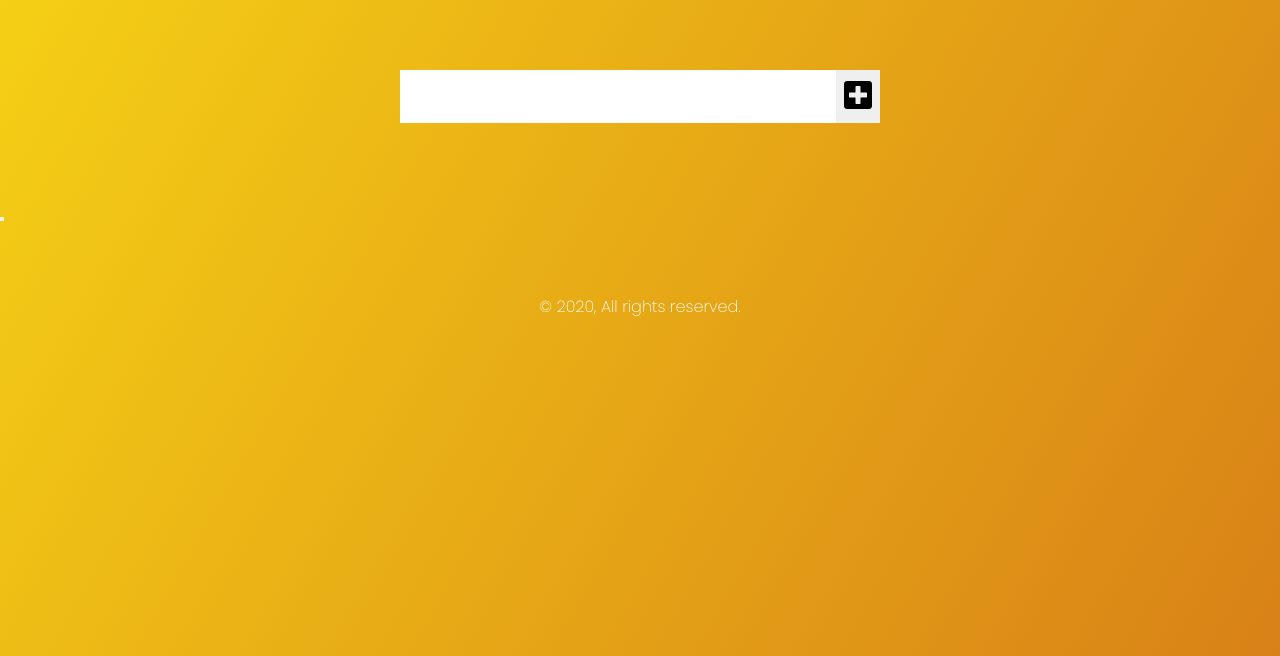
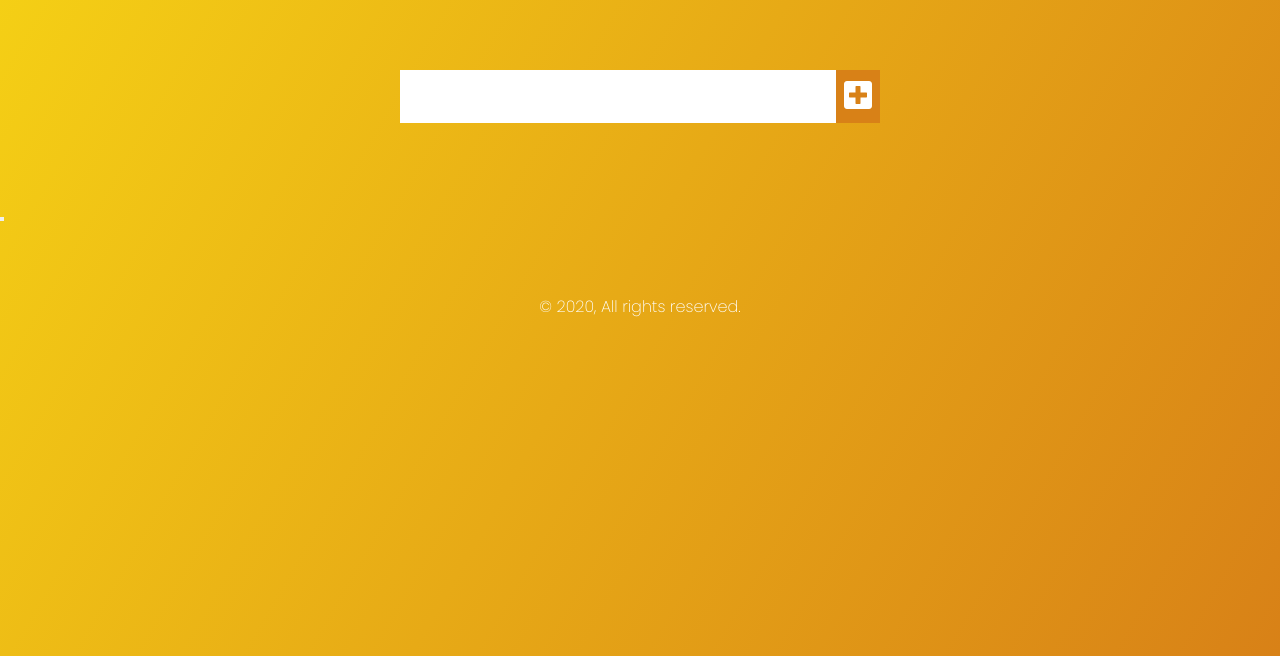
Before and after one commit to iamfredrickokereke/Dev-Ed-Tutorials-Code-Along, a plain HTML site: page Todolist/index.html in a window 1280 px wide. Shown: the part 144-800 px from the top of the page. Drawn offline with Linux system fonts and the light colour scheme.

```diff
--- a/Todolist/style.css
+++ b/Todolist/style.css
@@ -28,4 +28,18 @@
     font-size: 2rem;
     border: none;
     outline: none;
+    /* background: white; */
 }
+
+form button {
+    color: white;
+    background-color: #d88117;
+    cursor: pointer;
+    transition: all 0.2s ease;
+}
+
+form button:hover {
+    color:#d88117;
+    background-color: white;
+
+}
```
